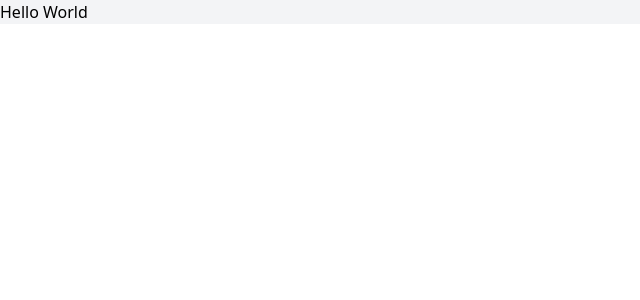
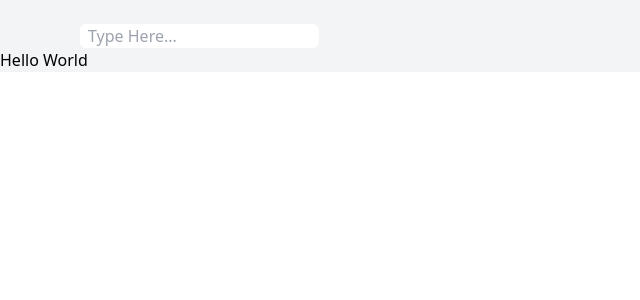
Before and after one commit to IlyaKrapivnoy/react_tailwind_card_search, a React (Create React App) app: page / in a window 1280 px wide. Shown: the top 300 px of the page, without its empty margins (0-640 px from the left). Built offline with nearby package versions, Linux system fonts and the light colour scheme.

Commit message:
add search field

```diff
--- a/src/App.js
+++ b/src/App.js
@@ -3,7 +3,15 @@ import ContactCards from './ContactCards';
 const App = () => {
     return (
         <div className='bg-gray-100'>
-            <section></section>
+            <section>
+                <form>
+                    <input
+                        type='text'
+                        placeholder='Type Here...'
+                        className='ml-20 mt-6 pl-2 rounded-md'
+                    />
+                </form>
+            </section>
             <section>
                 <ContactCards />
             </section>
```
